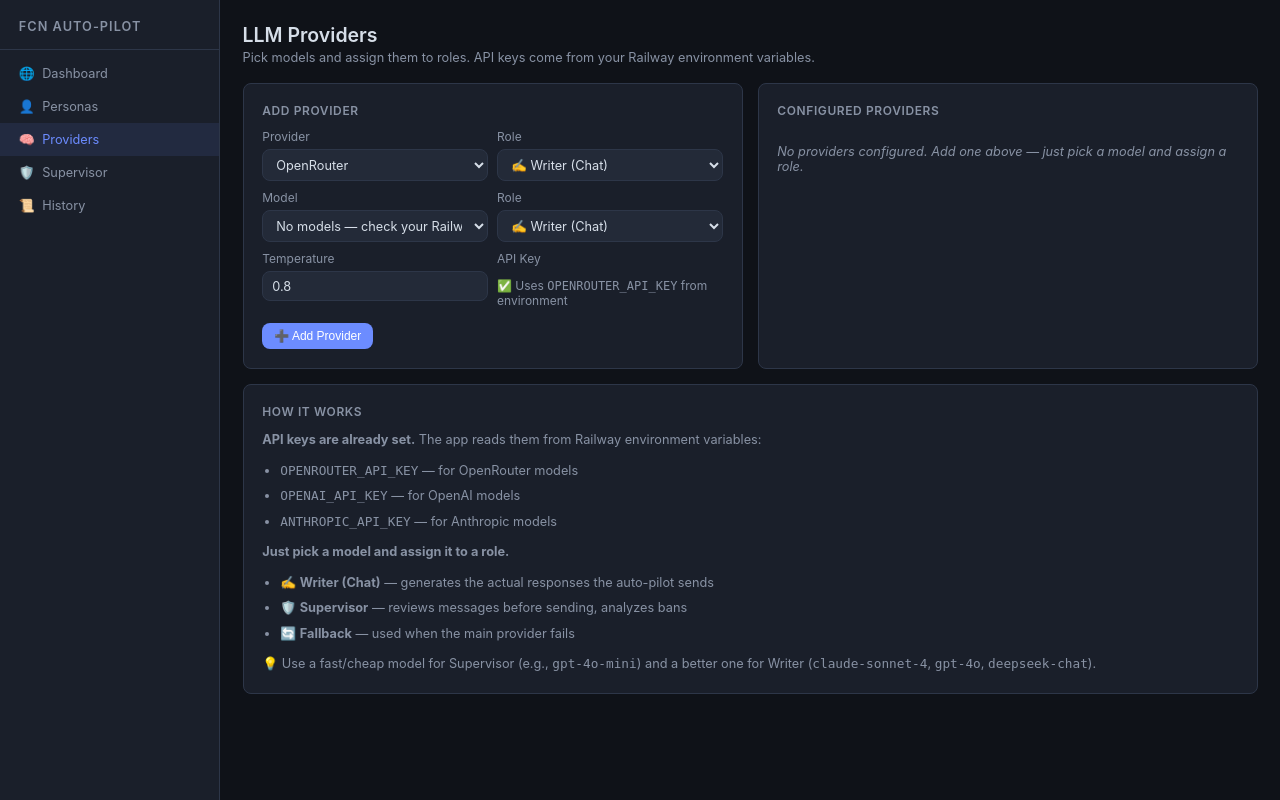
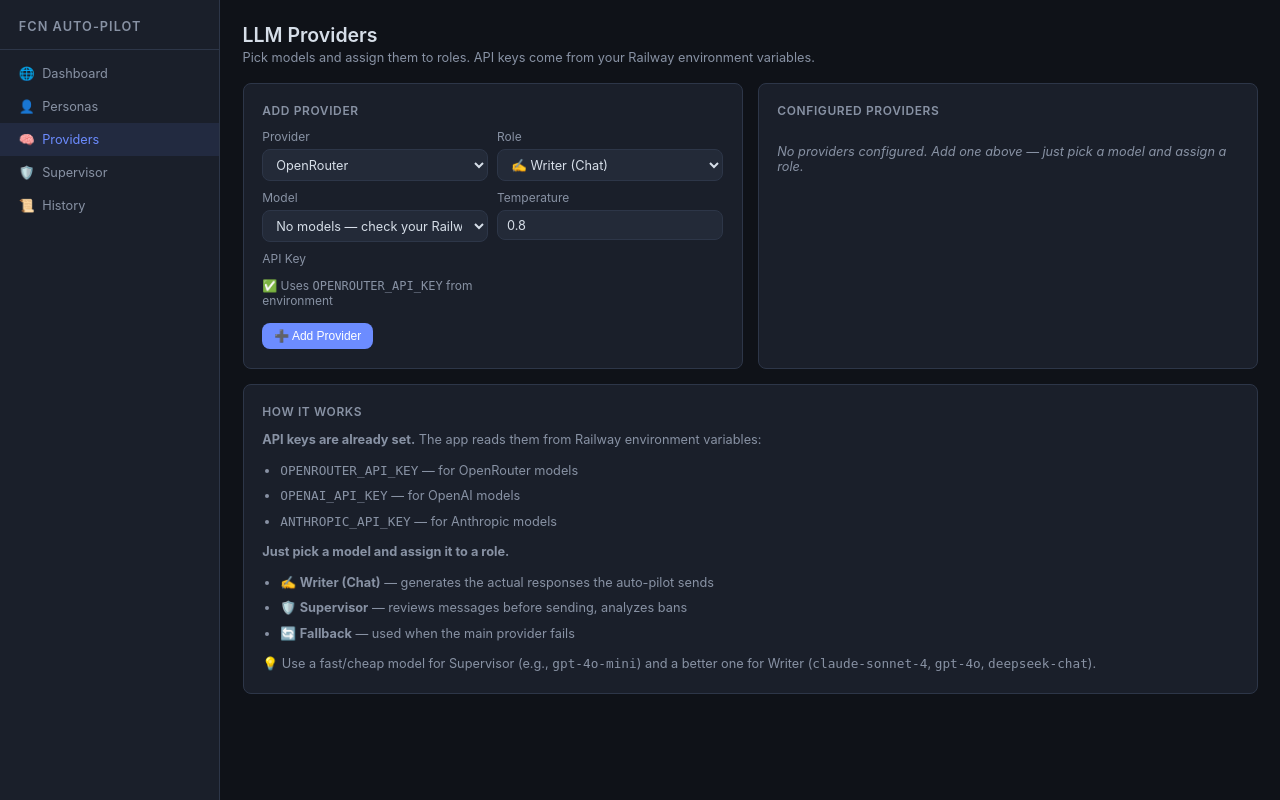
Before and after one commit to SwitchclickJustin/fcn-autopilot, a FastAPI app: page /providers in a window 1280 px wide. Run offline with FastAPI, Linux system fonts and the light colour scheme; data that the repository does not hold is empty.

Commit message:
Fix duplicate Role dropdown in providers form

```diff
--- a/app/templates/providers.html
+++ b/app/templates/providers.html
@@ -33,25 +33,18 @@
             <option value="">Select a provider first → models will load automatically</option>
           </select>
         </div>
-        <div><label>Role</label>
-          <select id="pr-role">
-            <option value="chat">✍️ Writer (Chat)</option>
-            <option value="supervisor">🛡️ Supervisor</option>
-            <option value="fallback">🔄 Fallback</option>
-          </select>
-        </div>
+        <div><label>Temperature</label><input id="pr-temp" type="number" step="0.1" value="0.8" min="0" max="2"></div>
       </div>
       <div class="form-row two">
-        <div><label>Temperature</label><input id="pr-temp" type="number" step="0.1" value="0.8" min="0" max="2"></div>
         <div>
           <label>API Key</label>
           <div class="text-sm text-dim" style="padding:.45rem 0">
             ✅ Uses <code id="pr-key-source">OPENROUTER_API_KEY</code> from environment
           </div>
         </div>
-      </div>
-      <div style="display:none" id="pr-custom-url-row" class="mb">
-        <label>Base URL (custom only)</label><input id="pr-url" placeholder="https://api.example.com/v1">
+        <div style="display:none" id="pr-custom-url-row">
+          <label>Base URL (custom only)</label><input id="pr-url" placeholder="https://api.example.com/v1">
+        </div>
       </div>
       <button class="btn btn-primary" type="submit">➕ Add Provider</button>
     </form>
```
